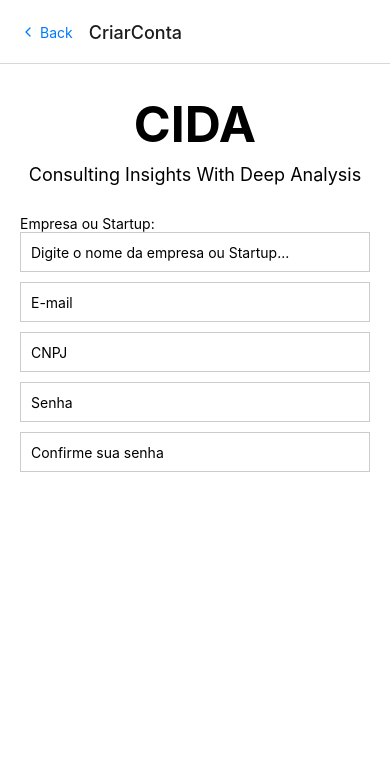
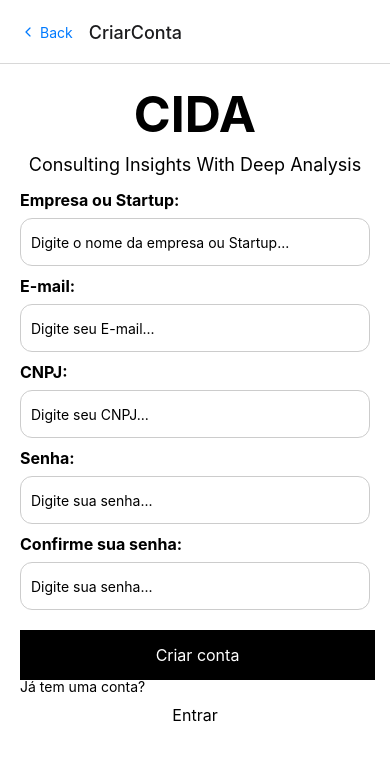
Before and after one commit to amandabomfim/CIDA, a React Native app: screen /CriarConta in a window 390 px wide. Shown: the top 760 px of the page. Built offline with nearby package versions, Linux system fonts and the light colour scheme.

Commit message:
Finalizando o layout do CriarConta.

```diff
--- a/src/screens/CriarConta.tsx
+++ b/src/screens/CriarConta.tsx
@@ -1,5 +1,5 @@
 import { RouteProp, useRoute } from '@react-navigation/native';
-import { View, StyleSheet, Text, TextInput,Button } from 'react-native';
+import { View, StyleSheet, Text, TextInput,TouchableOpacity } from 'react-native';
 
 import { RootStackParamList } from '../navigation';
 
@@ -15,29 +15,43 @@ export default function CriarConta() {
           <Text style={styles.tagline}>Consulting Insights With Deep Analysis</Text>
         </View>
     <View style={styles.inputSection}>
-      <Text>Empresa ou Startup:</Text>
+      <Text style = {styles.inputTittle}>Empresa ou Startup:</Text>
       <TextInput
         style={styles.inputField}
         placeholder="Digite o nome da empresa ou Startup..."
       />
+      <Text style = {styles.inputTittle}>E-mail:</Text>
       <TextInput
         style={styles.inputField}
-        placeholder="E-mail"
+        placeholder="Digite seu E-mail..."
       />
+      <Text style = {styles.inputTittle}>CNPJ:</Text>
       <TextInput
         style={styles.inputField}
-        placeholder="CNPJ"
+        placeholder="Digite seu CNPJ..."
       />
+      <Text style = {styles.inputTittle}>Senha:</Text>
       <TextInput
         style={styles.inputField}
-        placeholder="Senha"
+        placeholder="Digite sua senha..."
       />
+      <Text style = {styles.inputTittle}>Confirme sua senha:</Text>
       <TextInput
         style={styles.inputField}
-        placeholder="Confirme sua senha"
+        placeholder="Digite sua senha..."
       />
     </View>
-
+    <View style={styles.buttonContainer}>
+            <TouchableOpacity style={styles.createAccountButton}>
+              <Text style={styles.createAccountButtonText}>Criar conta</Text>
+            </TouchableOpacity>
+          </View>
+          <View>
+            <Text>Já tem uma conta?</Text>
+            <TouchableOpacity>
+              <Text style={styles.signInText}>Entrar</Text>
+            </TouchableOpacity>
+          </View>
   </View>
   );
 }
@@ -51,7 +65,6 @@ const styles = StyleSheet.create({
 
   headerContent: {
     alignItems: 'center',
-    paddingTop: 10,
   },
   title: {
     fontSize: 50,
@@ -64,25 +77,41 @@ const styles = StyleSheet.create({
     color: '#000',
   },
   inputSection: {
-    paddingTop: 30
+    paddingTop: 15,
+  },
+  inputTittle: {
+    fontSize: 16,
+    fontWeight: 'bold',
+    paddingBottom: 8,
   },
   inputField: {
-    height: 40,
+    height: 48,
     borderColor: '#ccc',
     borderWidth: 1,
     padding: 10,
     marginBottom: 10,
+    borderRadius: 12,
   },
-  buttonSection: {
-    alignItems: 'center',
+  buttonContainer: {
+    width: 355,
+    height: 48,
+    marginTop: 10,
   },
-  createButton: {
+  createAccountButton: {
     backgroundColor: '#000',
-    padding: 10,
-    borderRadius: 5,
-    marginBottom: 10,
+    width: '100%',
   },
-  loginText: {
+  createAccountButtonText: {
+    color: '#fff',
+    fontSize: 16,
+    textAlign: 'center',
+    paddingVertical: 15,
+  },
+  signInText: {
     color: '#000',
+    fontSize: 16,
+    textAlign:'center',
+    paddingTop:10,
   },
+
 });
--- a/src/screens/PaginaInicial.tsx
+++ b/src/screens/PaginaInicial.tsx
@@ -25,9 +25,10 @@ export default function PaginaInicial() {
               <Text style={styles.createAccountButtonText}>Criar uma conta</Text>
             </TouchableOpacity>
           </View>
-          <View>
+          <View style={styles.signInContainer} >
+            <Text style={styles.signInText}>Já tem uma conta?</Text>
             <TouchableOpacity>
-              <Text style={styles.signInText}>Já tem uma conta? Entrar</Text>
+              <Text style={styles.signInText}> Entrar</Text>
             </TouchableOpacity>
           </View>
         </View>
@@ -87,6 +88,9 @@ const styles = StyleSheet.create({
     textAlign: 'center',
     paddingVertical: 15,
   },
+  signInContainer: {
+    flexDirection: 'row',
+  },
   signInText: {
     color: '#fff',
     fontSize: 16,
```
Also changed, not shown: package.json (+13 -46 lines), 1 other file (tests, documents, lock files or other folders).
